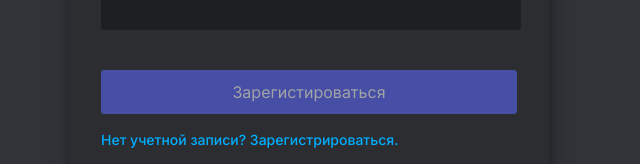
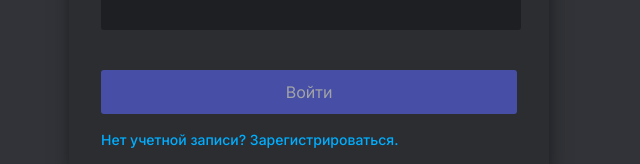
Before and after one commit to X5HR7/connect-frontend, a Next.js app: page /sign-in in a window 1280 px wide. Shown: the part 413-577 px from the top of the page, without its empty margins (331-971 px from the left). Built offline with nearby package versions, Linux system fonts and the light colour scheme.

Commit message:
fix: изменить текст кнопки входа в аккаунт на 'Войти'

```diff
--- a/src/features/auth/sign-in-form/ui/SignInForm.tsx
+++ b/src/features/auth/sign-in-form/ui/SignInForm.tsx
@@ -46,7 +46,7 @@ const SignInForm = () => {
 				})}
 				error={formState.errors.password?.message}
 			/>
-			<SubmitButton text={'Зарегистироваться'} disabled={!formState.isValid} />
+			<SubmitButton text={'Войти'} disabled={!formState.isValid} />
 		</AuthForm>
 	);
 };
```
